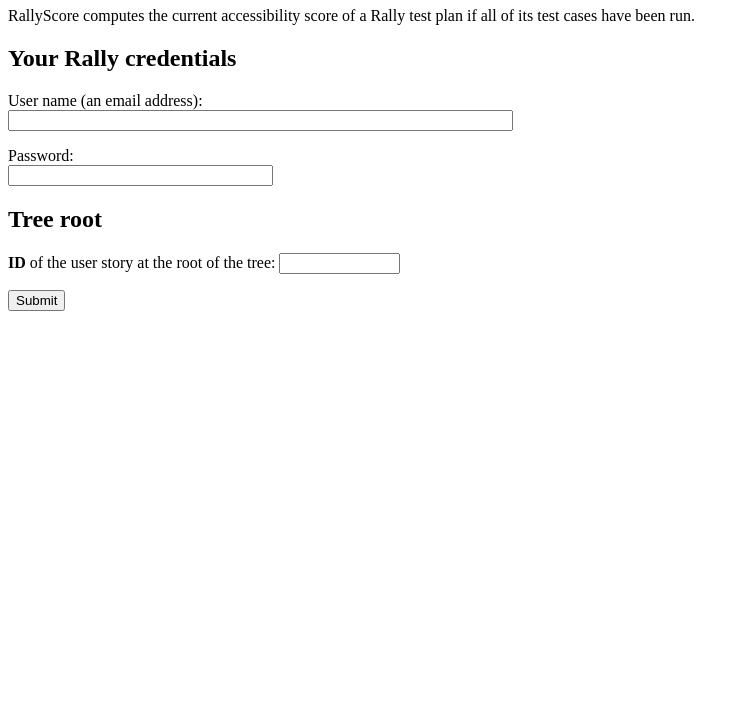
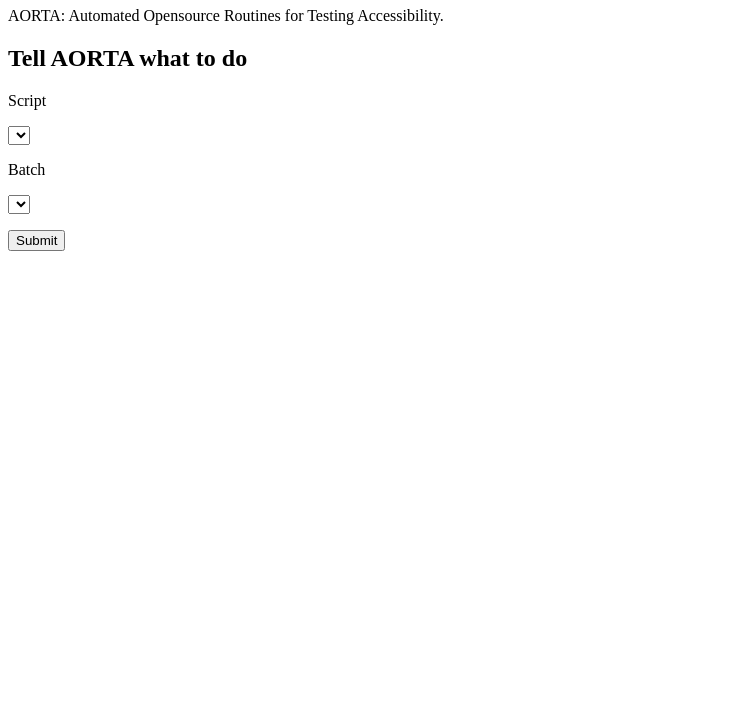
Before and after one commit to jrpool/aorta, a website: page index.html in a window 1280 px wide. Shown: the part 73-800 px from the top of the page, without its empty margins (0-749 px from the left). Drawn offline with Linux system fonts and the light colour scheme.

Commit message:
Continued developing

```diff
--- a/index.html
+++ b/index.html
@@ -2,66 +2,29 @@
 <html lang="en-US">
   <head>
     <meta charset="utf-8">
-    <title>RallyScore</title>
-    <meta name="description" content="Automation of CVS Health accessibility scoring in Rally">
+    <title>AORTA</title>
+    <meta name="description" content="Automated Opensource Routines for Testing Accessibility (AORTA)">
     <meta name="viewport" content="width=device-width, initial-scale=1">
-    <link rel="stylesheet" href="/rallyscore/style.css">
-    <link rel="icon" href="/rallyscore/favicon.ico">
-    <script defer src="/rallyscore/script.js"></script>
+    <link rel="stylesheet" href="/aorta/style.css">
+    <link rel="icon" href="/aorta/favicon.png">
   </head>
   <body class="home">
     <main>
-      <h1>RallyScore</h1>
-      <p>RallyScore computes the current accessibility score of a Rally test plan if all of its test cases have been run.</p>
+      <h1>AORTA</h1>
+      <p>AORTA: Automated Opensource Routines for Testing Accessibility.</p>
       <section>
-        <form
-          action="/rallyscore"
-          method="post"
-          class="flex"
-        >
-        <section class="odd">
-          <h2>Your Rally credentials</h2>
-          <p>
-            <label>
-              <span class="label">
-                User name (an email address):
-              </span>
-              <br>
-              <input
-                type="email"
-                name="username"
-                size="60"
-                maxwidth="60"
-              >
-            </label>
-          </p>
-          <p>
-            <label>
-              <span class="label">Password:</span>
-              <br>
-              <input
-                type="password"
-                name="password"
-                size="30"
-                maxwidth="30"
-              >
-            </label>
-          </p>
-        </section>
-        <section class="even">
-            <h2>Tree root</h2>
+        <form action="/aorta" method="post" class="flex">
+          <section class="odd">
+            <h2>Tell AORTA what to do</h2>
+            <p><label for="scriptName">Script</label></p>
+            <select id="scriptName" name="scriptName" size="__scriptSize__">
+              __scriptNames__
+            </select>
             <p>
-              <label>
-                <span class="label">
-                  <strong>ID</strong> of the user story at the root of the tree:
-                </span>
-                <input
-                  name="rootID"
-                  size="12"
-                  maxlength="9"
-                >
-              </label>
-            </p>
+            <p><label for="batchName">Batch</label></p>
+            <select id="batchName" name="batchName" size="__batchSize__">
+              __batchNames__
+            </select>
           </section>
           <p><button>Submit</button></p>
         </form>
--- a/index.js
+++ b/index.js
@@ -134,7 +134,7 @@
         serveScript('script.js', response);
       }
       // Otherwise, if it is the site icon:
-      else if (requestURL === '/aorta/favicon.ico') {
+      else if (requestURL === '/aorta/favicon.png') {
         // Serve it.
         serveIcon(response);
       }
```
